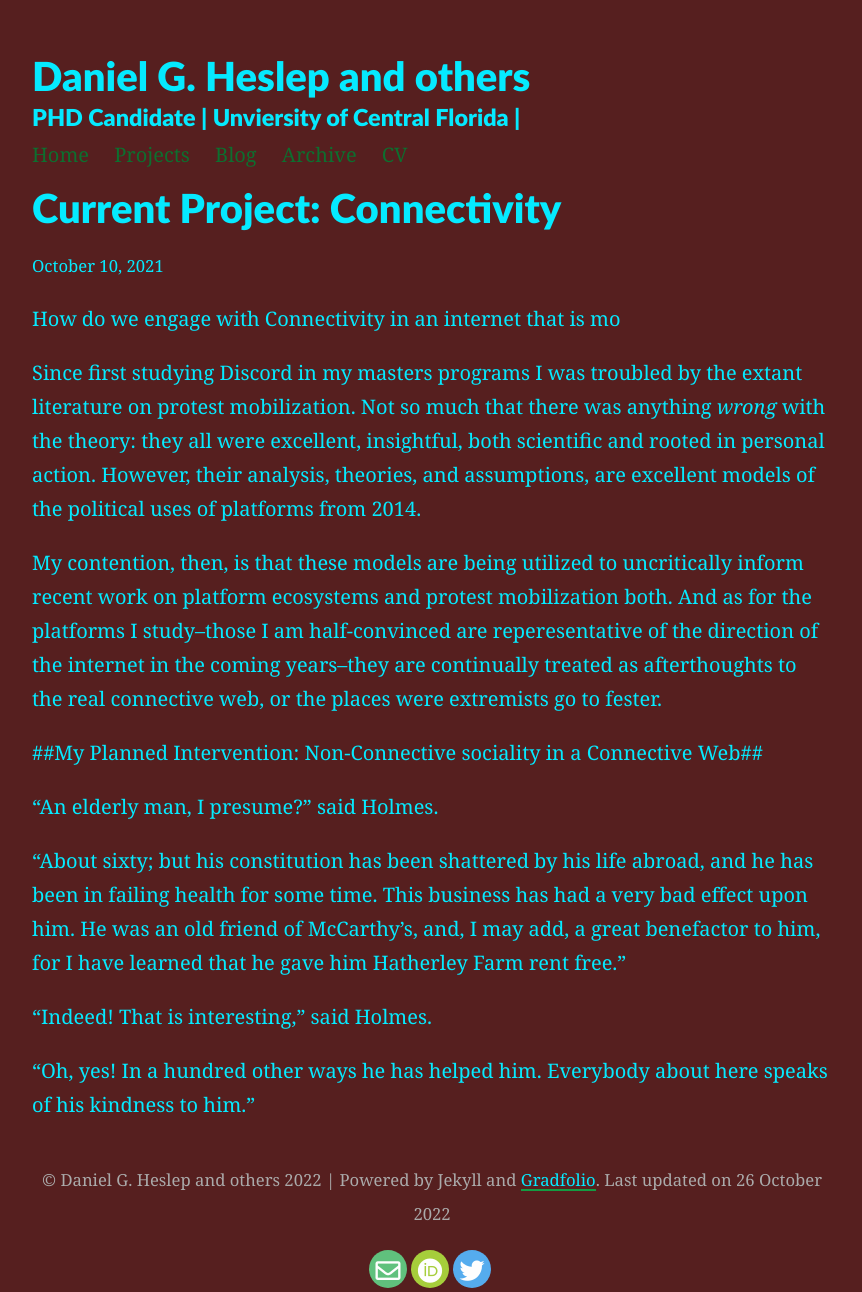
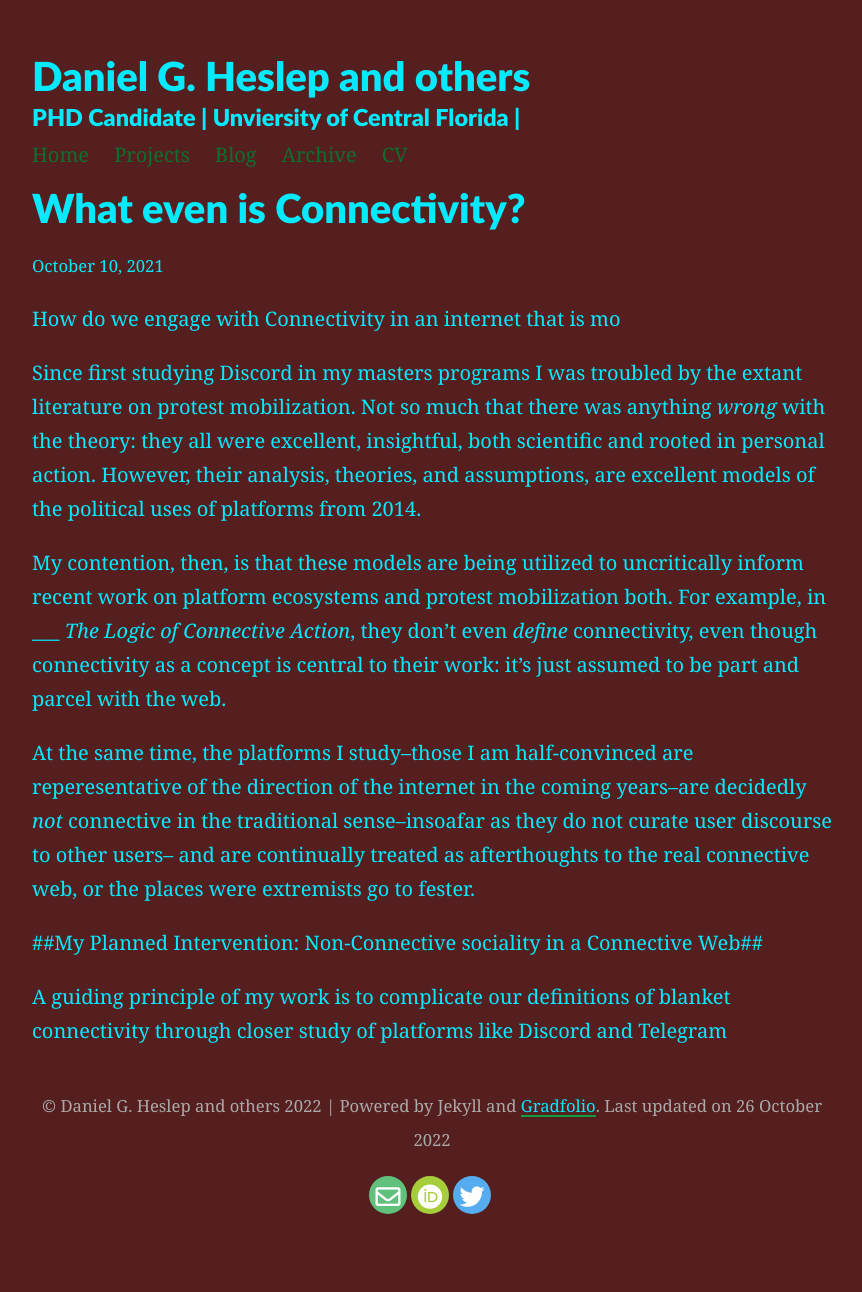
Before and after one commit to CreativeKenning/gradsitedemo, a Jekyll site: the page built from _posts/2021-10-10-intro.md, in a window 1280 px wide. Shown: the whole page, without its empty margins (208-1070 px from the left). Built offline with Jekyll 4.4.1, drawn with Linux system fonts in a browser that asks for light colours; nearby versions of some CDN libraries; after the commit the page ends 1218 px from its top, so only the background shows below that.

Commit message:
Typed more

```diff
--- a/_posts/2021-10-10-intro.md
+++ b/_posts/2021-10-10-intro.md
@@ -1,22 +1,17 @@
 ---
 layout: post
-title: "Current Project: Connectivity"
+title: What even is Connectivity?
 ---
 
 How do we engage with Connectivity in an internet that is mo
 
+
 Since first studying Discord in my masters programs I was troubled by the extant literature on protest mobilization. Not so much that there was anything *wrong* with the theory: they all were excellent, insightful, both scientific and rooted in personal action. However, their analysis, theories, and assumptions, are excellent models of the political uses of platforms from 2014.
 
-My contention, then, is that these models are being utilized to uncritically inform recent work on platform ecosystems and protest mobilization both. And  as for the platforms I study--those I am half-convinced are reperesentative of the direction of the internet in the coming years--they are continually treated as afterthoughts to the real connective web, or the places were extremists go to fester.
+My contention, then, is that these models are being utilized to uncritically inform recent work on platform ecosystems and protest mobilization both. For example, in ___ *The Logic of Connective Action*, they don't even *define* connectivity, even though connectivity as a concept is central to their work: it's just assumed to be part and parcel with the web.
+
+At the same time, the platforms I study--those I am half-convinced are reperesentative of the direction of the internet in the coming years--are decidedly *not* connective in the traditional sense--insoafar as they do not curate user discourse to other users-- and are continually treated as afterthoughts to the real connective web, or the places were extremists go to fester.
 
 ##My Planned Intervention: Non-Connective sociality in a Connective Web##
 
-
-
-"An elderly man, I presume?" said Holmes.
-
-"About sixty; but his constitution has been shattered by his life abroad, and he has been in failing health for some time. This business has had a very bad effect upon him. He was an old friend of McCarthy's, and, I may add, a great benefactor to him, for I have learned that he gave him Hatherley Farm rent free."
-
-"Indeed! That is interesting," said Holmes.
-
-"Oh, yes! In a hundred other ways he has helped him. Everybody about here speaks of his kindness to him."
+A guiding principle of my work is to complicate our definitions of blanket connectivity through closer study of platforms like Discord and Telegram
```
